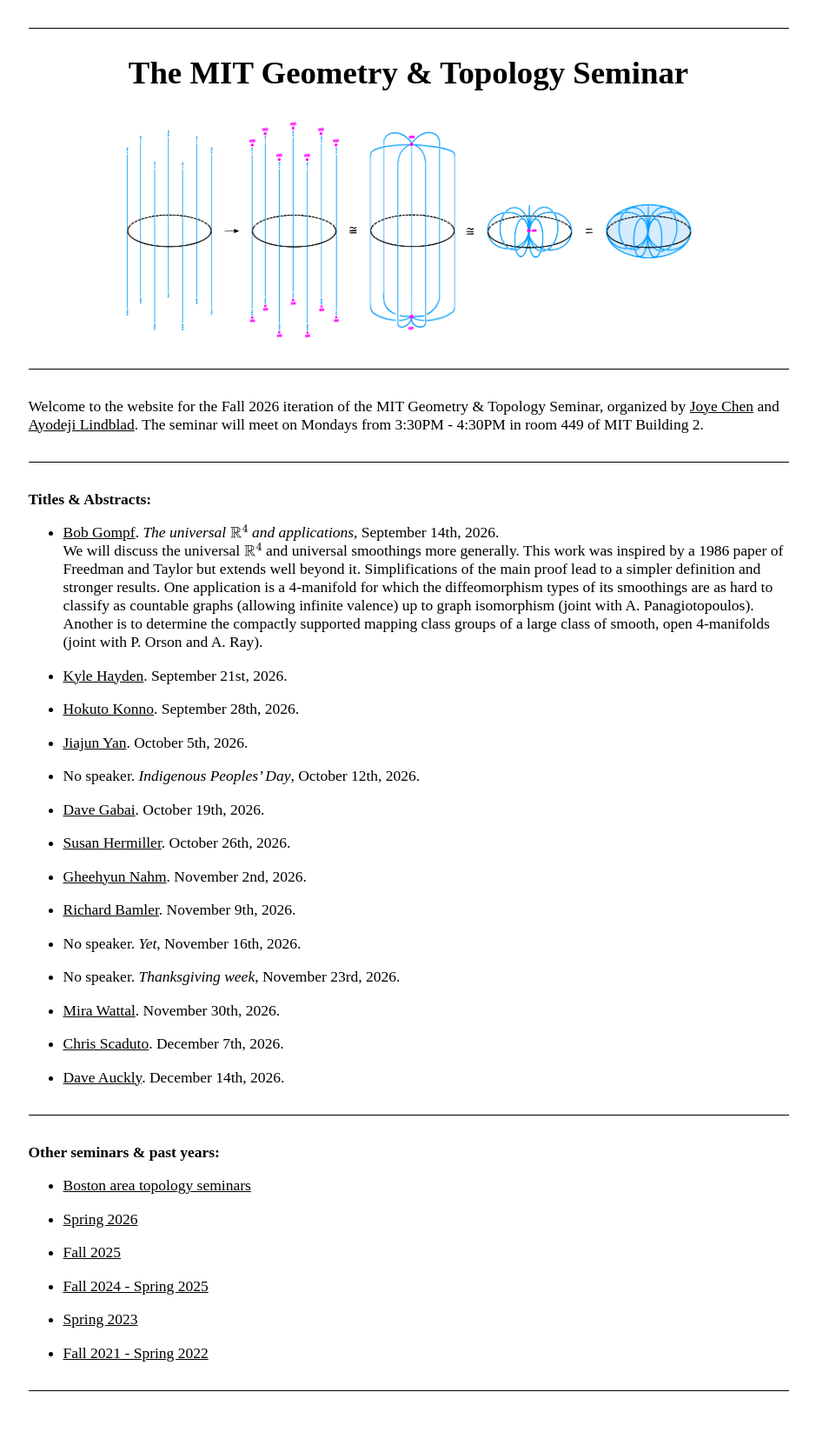
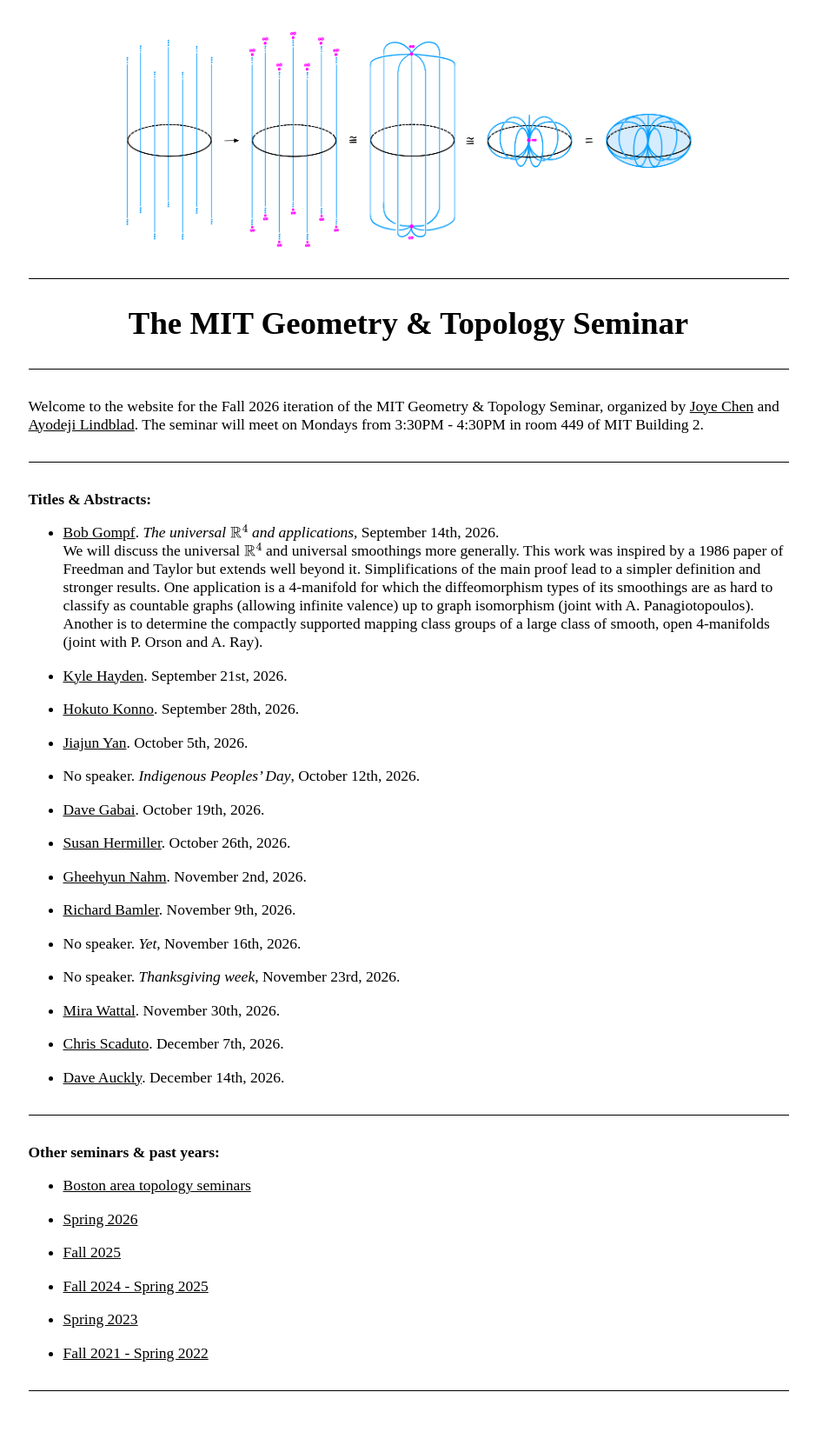
Before and after one commit to AyodejiLindblad/AyodejiLindblad.github.io, a Jekyll site: the page built from seminars/MIT-G&T-FA26/index.md, in a window 1280 px wide. Shown: the whole page at 87% size, without its empty margins (170-1109 px from the left). Built offline with Jekyll 4.4.1, drawn with Linux system fonts in a browser that asks for light colours; some web fonts are replaced.

Commit message:
trying something

```diff
--- a/seminars/MIT-G&T-FA26/index.md
+++ b/seminars/MIT-G&T-FA26/index.md
@@ -5,17 +5,17 @@ layout: default
 
 {% include mathjax.html %}
 
+<div style="text-align: center;">
+<figure style="margin: 0.4;">
+<img src="/figures/ThomSpace.png">
+</figure>
+</div>
+
 ---
 
 <h1 style="text-align:center; margin-top:0; font-size: 2.3rem; line-height: 1.05;">
   The MIT Geometry & Topology Seminar
 </h1>
-
-<div style="text-align: center;">
-<figure style="margin: 0.4;">
-<img src="/figures/ThomSpace.png">
-</figure>
-</div>
 
 
 ---
```
